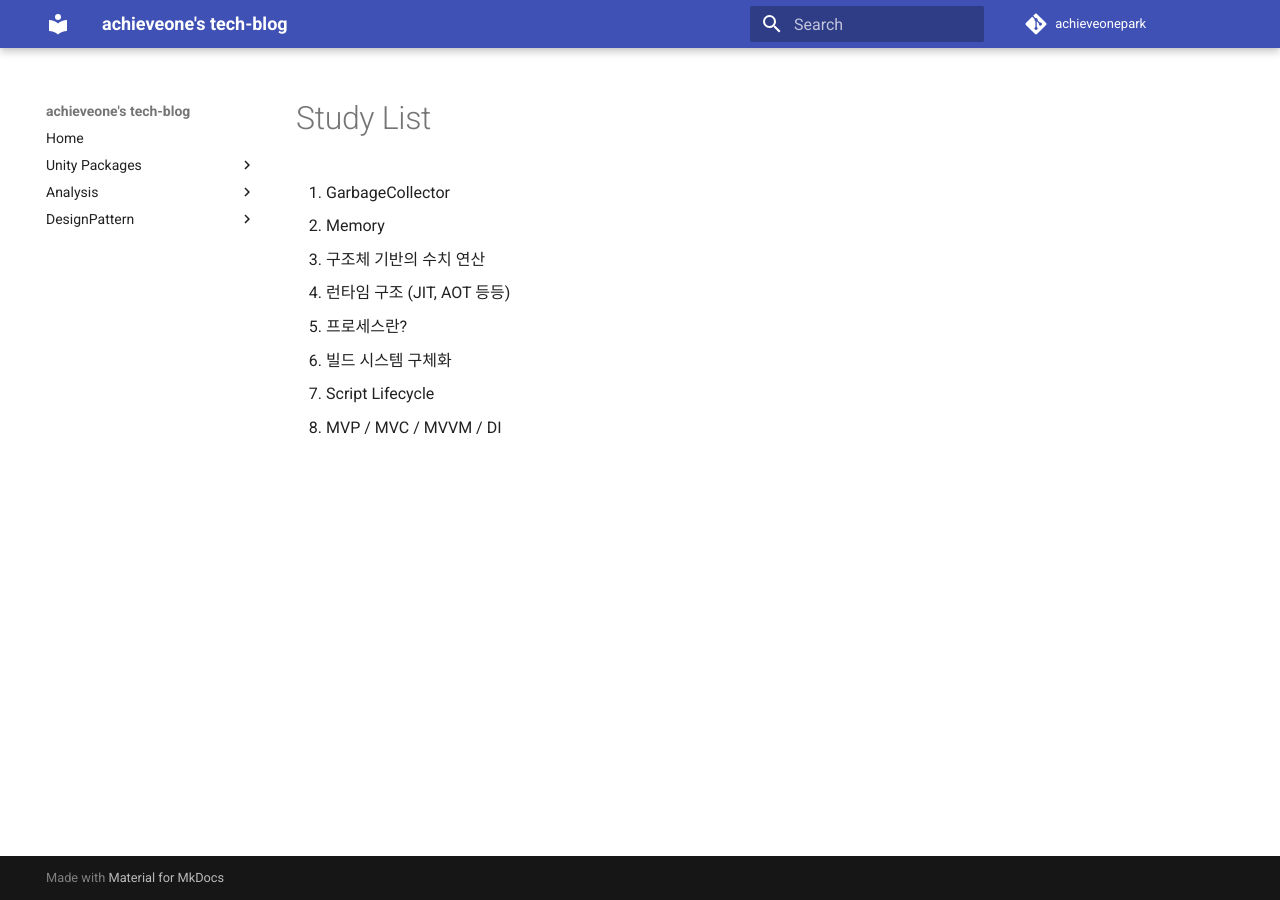
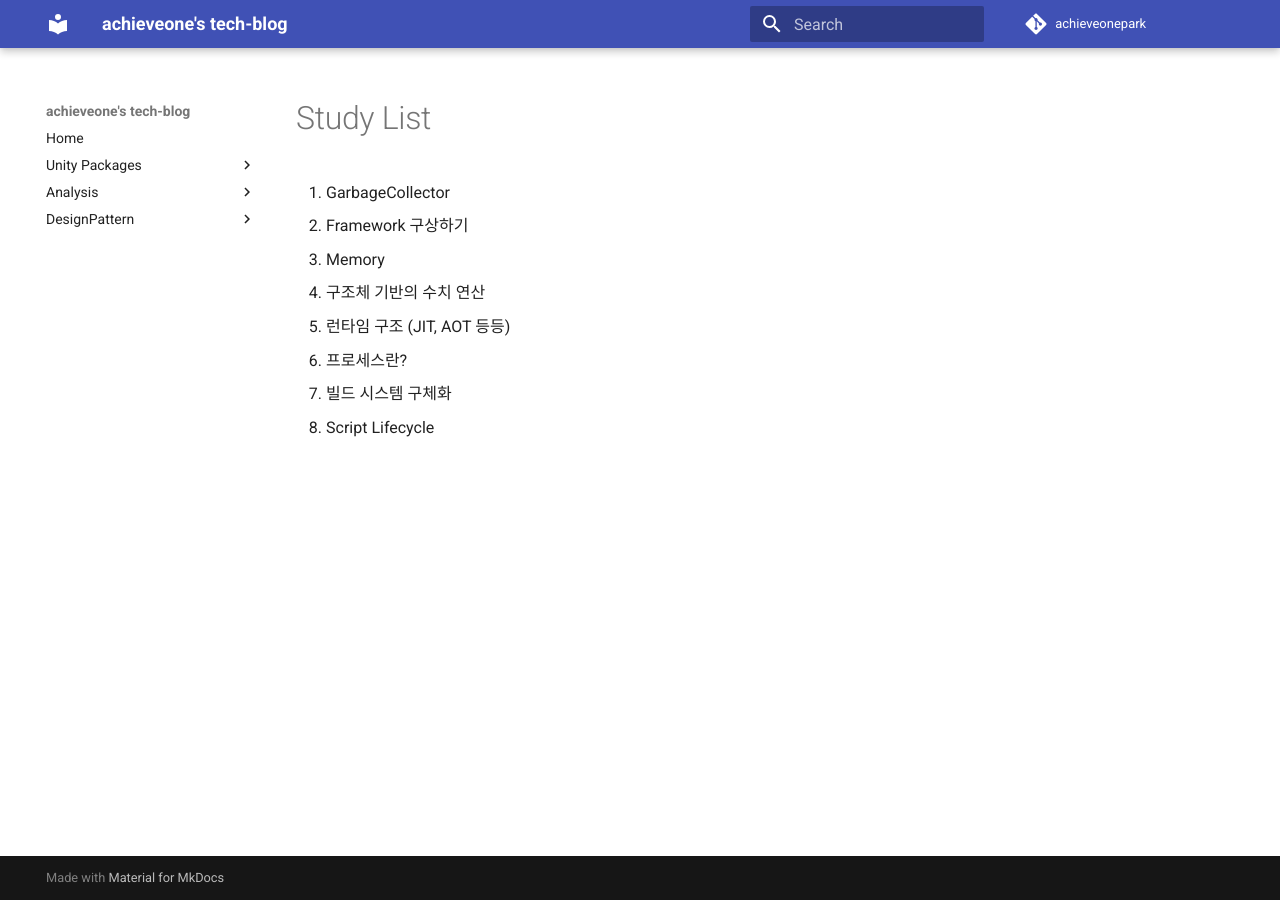
Before and after one commit to achieveonepark/cording-library, an MkDocs documentation site: the page built from docs/Study/StudyList.md, in a window 1280 px wide. Built offline with MkDocs 1.6.1 and Material for MkDocs 9.7.7, drawn with Linux system fonts in a browser that asks for light colours.

Commit message:
feat: 내용 추가 중...

```diff
--- a/docs/Study/StudyList.md
+++ b/docs/Study/StudyList.md
@@ -1,9 +1,9 @@
 # Study List
 1. GarbageCollector
-2. Memory
-3. 구조체 기반의 수치 연산
-4. 런타임 구조 (JIT, AOT 등등)
-5. 프로세스란?
-6. 빌드 시스템 구체화
-7. Script Lifecycle
-8. MVP / MVC / MVVM / DI
+2. Framework 구상하기
+3. Memory
+4. 구조체 기반의 수치 연산
+5. 런타임 구조 (JIT, AOT 등등)
+6. 프로세스란?
+7. 빌드 시스템 구체화
+8. Script Lifecycle
```
Also changed, not shown: docs/Study/GameFrameworks.md (added, +23 -0 lines).
